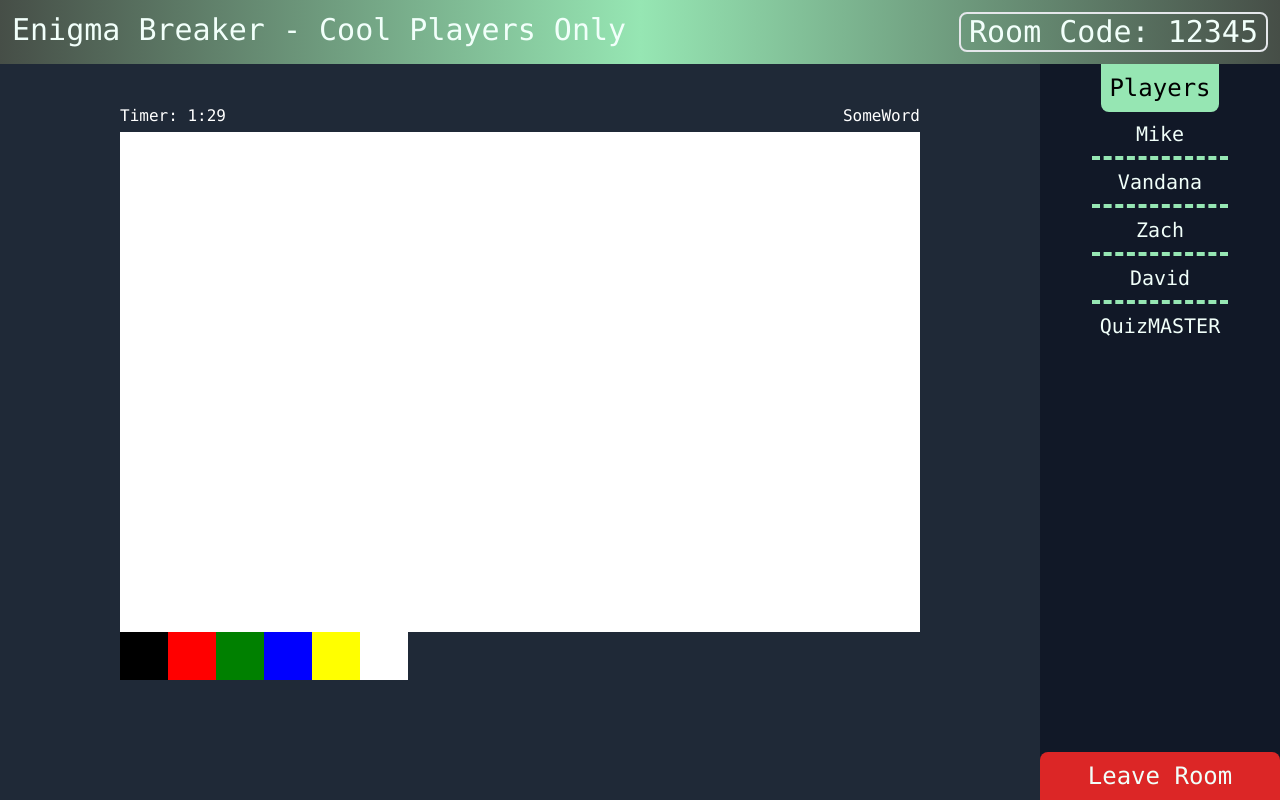
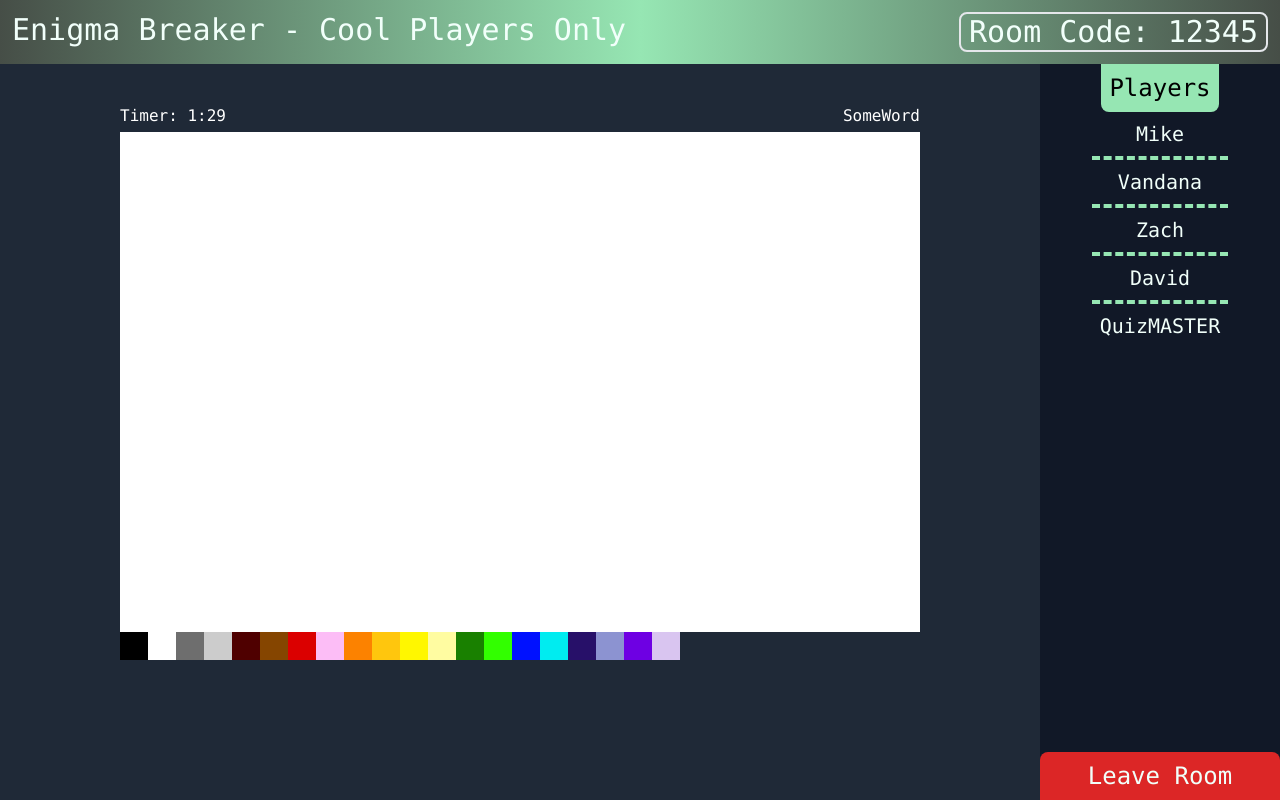
Before and after one commit to PlaThyme/PlaThyme, a React (Create React App) app in the folder client/: page / in a window 1280 px wide. Built offline with nearby package versions, Linux system fonts and the light colour scheme; no server answers.

Commit message:
added entire colour pallet to drawing board and css works fine

```diff
--- a/client/src/Games/DrawTheWord/DrawingBoard.jsx
+++ b/client/src/Games/DrawTheWord/DrawingBoard.jsx
@@ -6,6 +6,29 @@ export default function DrawingBoard(props) {
   const [timeoutValue, setTimeoutValue] = useState(undefined);
   const socket = io.connect("http://localhost:3001");
   const colorsRef = useRef(null);
+
+  const colourPalletDict = {
+    black: "#000000",
+    white: "#ffffff",
+    darkGray: "#6e6e6e",
+    lightGray: "#cccccc",
+    maroon: "#4f0000",
+    brown: "#854500",
+    red: "#db0000",
+    lightpink: "#fcbdf6",
+    orange: "#fc8200",
+    lightOrange: "#ffc60d",
+    yellow: "#fff700",
+    lightYellow: "#fffca1",
+    green: "#198000",
+    lightGreen: "#32ff00",
+    blue: "#0011ff",
+    lightBlue: "#00ecf0",
+    indigo: "#271069",
+    lightIndigo: "#8c93d1",
+    purple: "#6e00e3",
+    lightPurple: "#d9c5f0",
+  };
 
   useEffect(() => {
     socket.on("canvas-data", (data) => {
@@ -28,13 +51,13 @@ export default function DrawingBoard(props) {
     var mouse = { x: 0, y: 0 };
     var last_mouse = { x: 0, y: 0 };
     var lineWidthValue = 5;
-    var strokeColor = "blue";
+    var strokeColor = "#0000FF";
 
     canvas.width = parseInt(sketch_style.getPropertyValue("width"));
     canvas.height = parseInt(sketch_style.getPropertyValue("height"));
 
     const onColorUpdate = (e) => {
-      strokeColor = e.target.className.split(" ")[1];
+      strokeColor = colourPalletDict[e.target.className.split(" ")[1]];
     };
     for (let i = 0; i < colors.length; i++) {
       colors[i].addEventListener("click", onColorUpdate, false);
@@ -103,12 +126,26 @@ export default function DrawingBoard(props) {
         <canvas id="board" className="board" />
       </div>
       <div ref={colorsRef} className="colors grid-item item-4">
-        <div className="color black" />
-        <div className="color red" />
-        <div className="color green" />
-        <div className="color blue" />
-        <div className="color yellow" />
-        <div className="color white" />
+        <div className="color black odd" />
+        <div className="color white  even" />
+        <div className="color darkGray odd" />
+        <div className="color lightGray even" />
+        <div className="color maroon odd" />
+        <div className="color brown even" />
+        <div className="color red odd" />
+        <div className="color lightpink even" />
+        <div className="color orange odd" />
+        <div className="color lightOrange even" />
+        <div className="color yellow odd" />
+        <div className="color lightYellow even" />
+        <div className="color green odd" />
+        <div className="color lightGreen even" />
+        <div className="color blue odd" />
+        <div className="color lightBlue even" />
+        <div className="color indigo odd" />
+        <div className="color lightIndigo even" />
+        <div className="color purple odd" />
+        <div className="color lightPurple even" />
       </div>
     </div>
   );
--- a/client/src/Games/DrawTheWord/DrawingBoardStyles.css
+++ b/client/src/Games/DrawTheWord/DrawingBoardStyles.css
@@ -29,16 +29,37 @@ canvas#board.board{
 
 .color {
   display: inline-block;
-  height: 48px;
-  width: 48px;
+  height: 28px;
+  width: 28px;
 }
 
-.color.black { background-color: black; }
+/* .color.black { background-color: black; }
 .color.red { background-color: red; }
 .color.green { background-color: green; }
 .color.blue { background-color: blue; }
 .color.yellow { background-color: yellow; }
-.color.white { background-color: white; }
+.color.white { background-color: white; } */
+
+.color.black {background-color: #000000; }
+.color.white {background-color: #ffffff; }
+.color.darkGray {background-color: #6e6e6e; }
+.color.lightGray {background-color: #cccccc; }
+.color.maroon {background-color: #4f0000; }
+.color.brown {background-color: #854500 ;}
+.color.red {background-color: #db0000; }
+.color.lightpink {background-color: #fcbdf6; }
+.color.orange {background-color: #fc8200; }
+.color.lightOrange {background-color: #ffc60d; }
+.color.yellow {background-color: #fff700; }
+.color.lightYellow {background-color: #fffca1; }
+.color.green {background-color: #198000; }
+.color.lightGreen {background-color: #32ff00; }
+.color.blue {background-color: #0011ff; }
+.color.lightBlue {background-color: #00ecf0; }
+.color.indigo {background-color: #271069; }
+.color.lightIndigo {background-color: #8c93d1; }
+.color.purple {background-color: #6e00e3; }
+.color.lightPurple {background-color: #d9c5f0; }
 
 .grid-container{
   display: grid;
```
